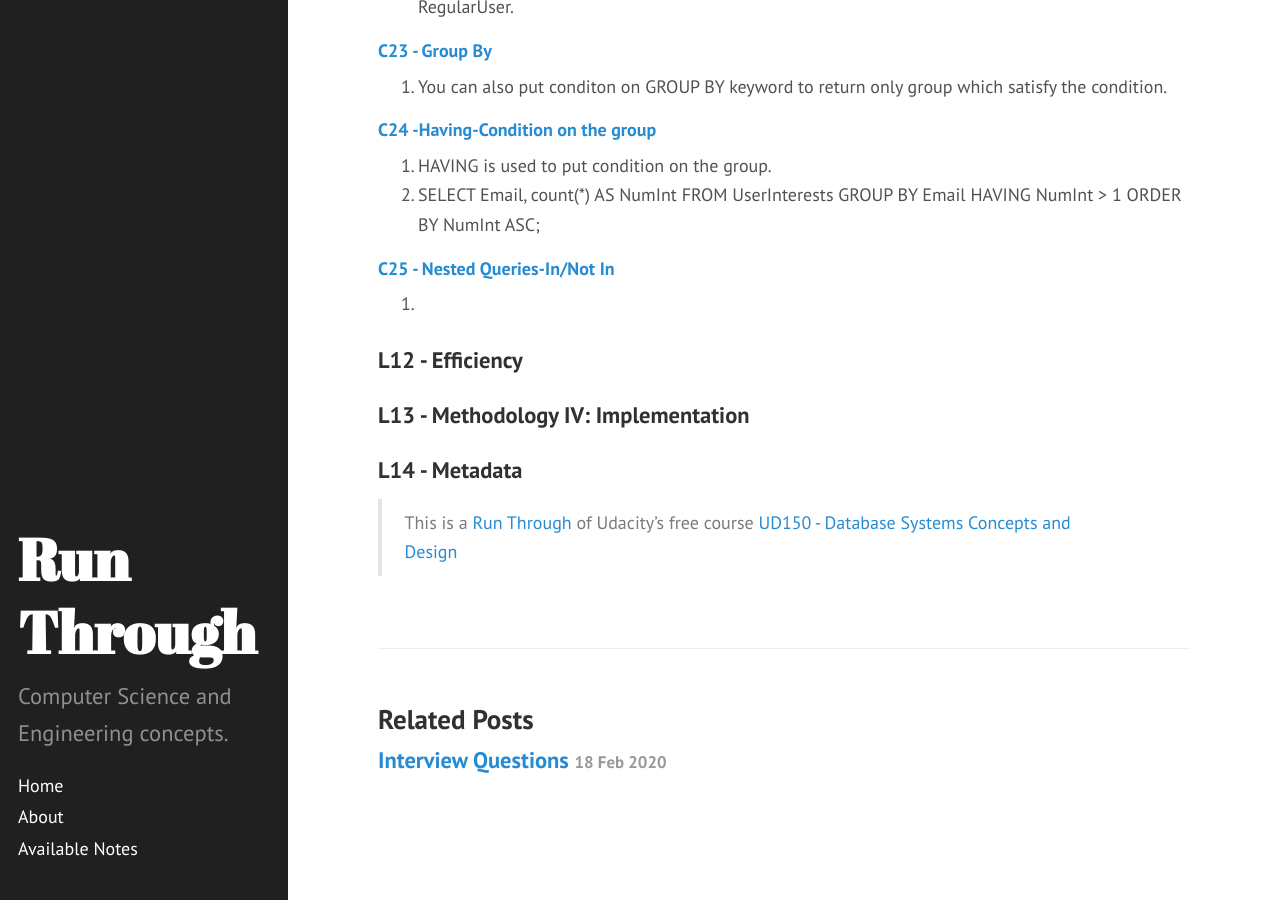
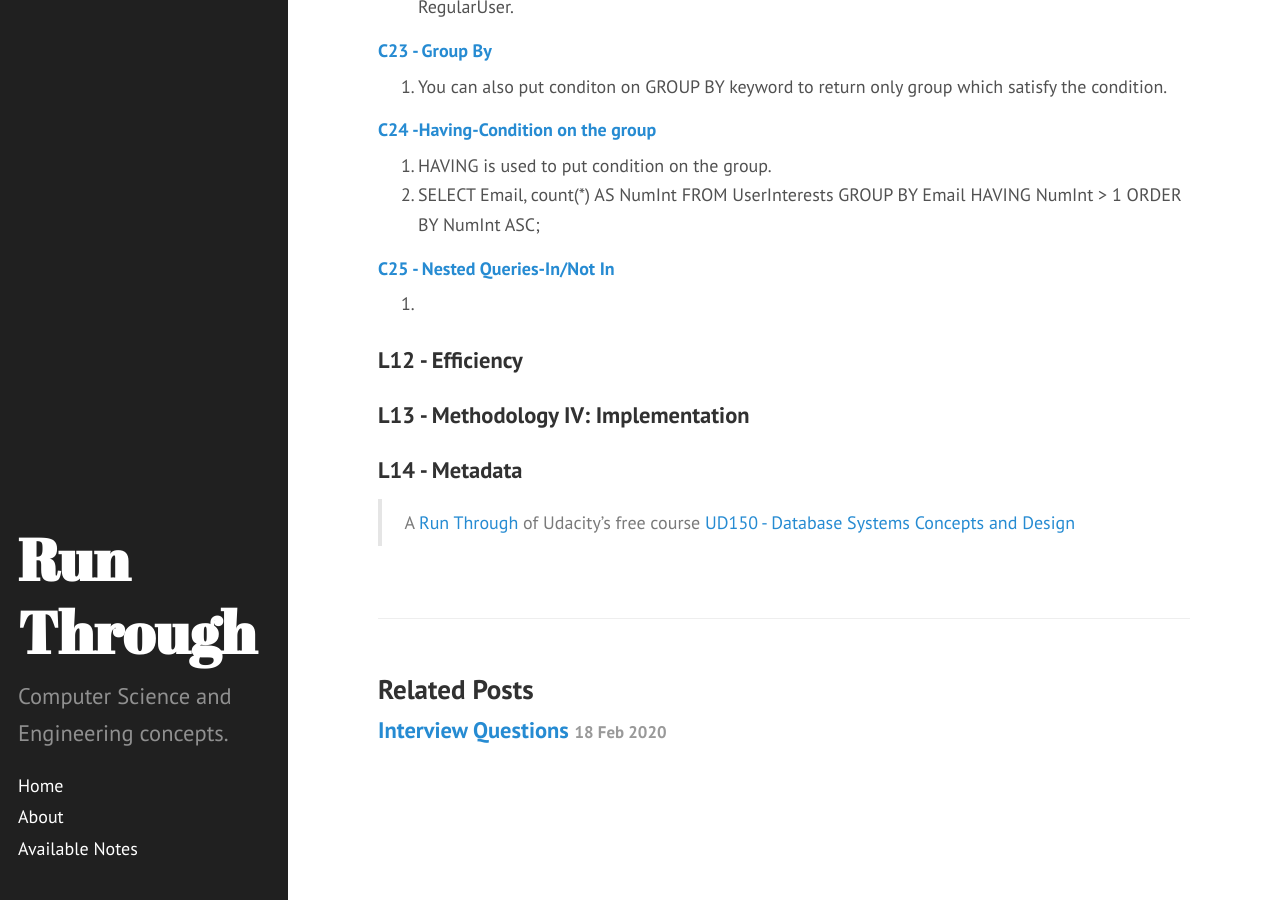
Before and after one commit to runthrough/runthrough.github.io, a Jekyll site: the page built from _posts/2020-02-18-database-systems-concepts-and-design.md, in a window 1280 px wide and 900 px high, scrolled down 28672 px. Built offline with Jekyll 4.4.1, drawn with Linux system fonts in a browser that asks for light colours; Markdown is read by kramdown in place of the engine named in the settings.

Commit message:
minor corrections

```diff
--- a/_posts/2020-02-18-database-systems-concepts-and-design.md
+++ b/_posts/2020-02-18-database-systems-concepts-and-design.md
@@ -838,4 +838,4 @@ title: Database Systems Concepts and Design
 
 ### L14 - Metadata
 
-> This is a [Run Through]({{ site.url }}) of Udacity's free course [UD150 - Database Systems Concepts and Design](https://classroom.udacity.com/courses/ud150)
+> A [Run Through]({{ site.url }}) of Udacity's free course [UD150 - Database Systems Concepts and Design](https://classroom.udacity.com/courses/ud150)
```
